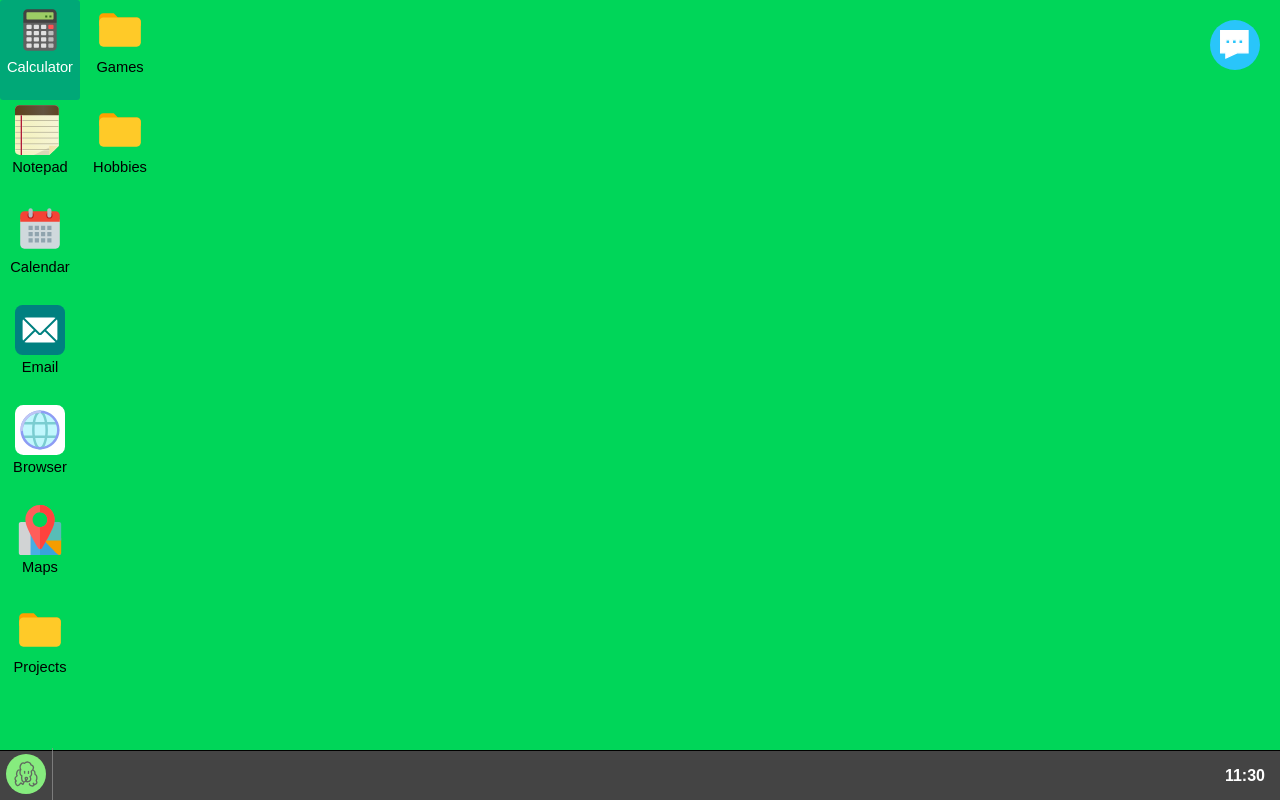
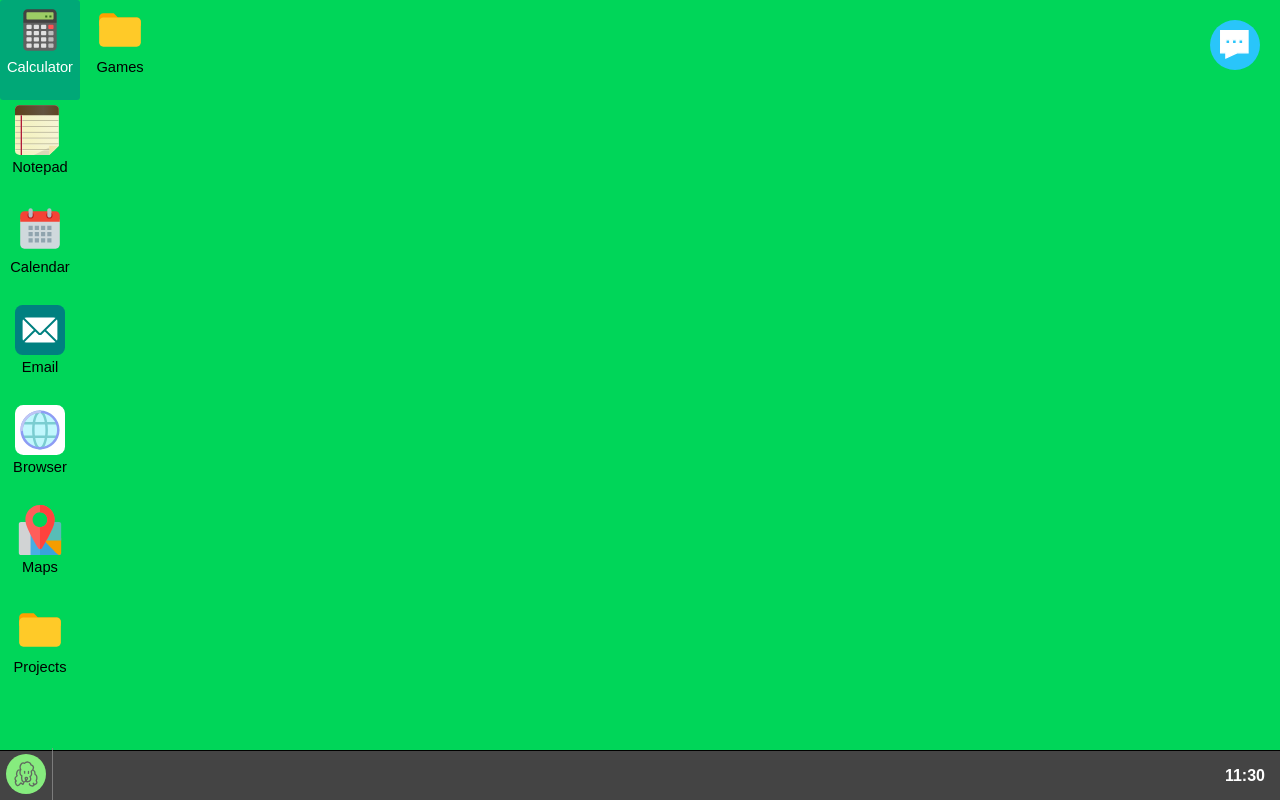
Before and after one commit to peroz4747/portfolio, a Vue app: page / in a window 1280 px wide. Built offline with nearby package versions, Linux system fonts and the light colour scheme; what v-calendar would draw is missing.

Commit message:
hobbies will be included after MVP

```diff
--- a/src/stores/appList.ts
+++ b/src/stores/appList.ts
@@ -139,7 +139,7 @@ export const appList = [
   new App('Skills', SkillsIcon, SkillsShowcase, Origin.STARTMENU),
   new App('Testimonials', TestimonialsIcon, TestimonialsShowcase, Origin.STARTMENU),
   new App('Achievements', AchievementsIcon, AchievementsShowcase, Origin.STARTMENU),
-  createShareableApp('Hobbies', Origin.STARTMENU),
+  // createShareableApp('Hobbies', Origin.STARTMENU),
   new App('Download CV', CVIcon, DownloadCV, Origin.STARTMENU),
   new App('Calculator', CalculatorIcon, CalculatorApp, Origin.DESKTOP),
   new App('Notepad', NotepadIcon, NotepadApp, Origin.DESKTOP),
@@ -148,7 +148,7 @@ export const appList = [
   new App('Browser', BrowserIcon, BrowserApp, Origin.DESKTOP),
   new App('Maps', MapsIcon, MapsApp, Origin.DESKTOP),
   createShareableApp('Projects', Origin.DESKTOP),
-  createShareableApp('Games', Origin.DESKTOP),
-  createShareableApp('Hobbies', Origin.DESKTOP)
+  createShareableApp('Games', Origin.DESKTOP)
+  // createShareableApp('Hobbies', Origin.DESKTOP)
   // new App('Terminal', TerminalIcon, TerminalApp, Origin.DESKTOP)
 ]
```
